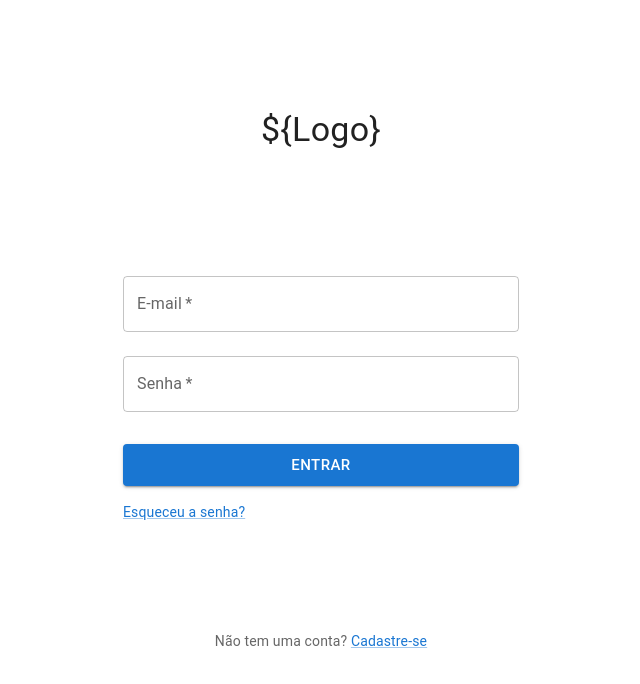
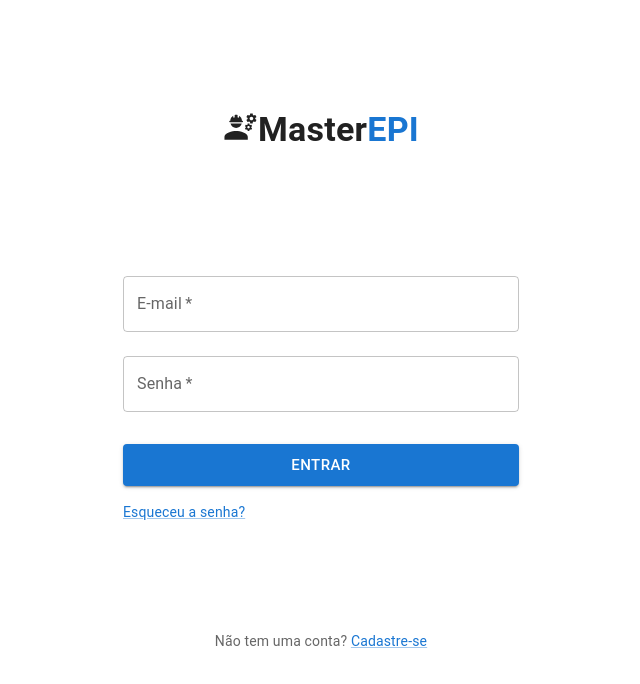
Before and after one commit to thiagodebugs/epi-app, a Next.js app: page / in a window 1280 px wide. Shown: the top 684 px of the page, without its empty margins (319-959 px from the left). Built offline with nearby package versions, Linux system fonts and the light colour scheme.

Commit message:
Update login page

```diff
--- a/src/app/page.jsx
+++ b/src/app/page.jsx
@@ -4,6 +4,7 @@ import { Container, Button, Link, TextField, Typography } from "@mui/material";
 import { useState } from "react";
 import NextLink from "next/link";
 import { Box } from "@mui/system";
+import { Logo } from "@/components";
 
 export default function Login() {
   const [values, setValues] = useState({
@@ -25,9 +26,7 @@ export default function Login() {
       >
         {/* Logo */}
         <Box>
-          <Typography variant="h4" component="h1">
-            {"${Logo}"}
-          </Typography>
+          <Logo />
         </Box>
 
         {/* Form Login */}
@@ -64,7 +63,9 @@ export default function Login() {
             }
           />
           <Button
-            type="submit"
+            component={NextLink}
+            href="/home"
+            // type="submit"
             variant="contained"
             size="large"
             sx={{ mt: 3, mb: 2 }}
```
